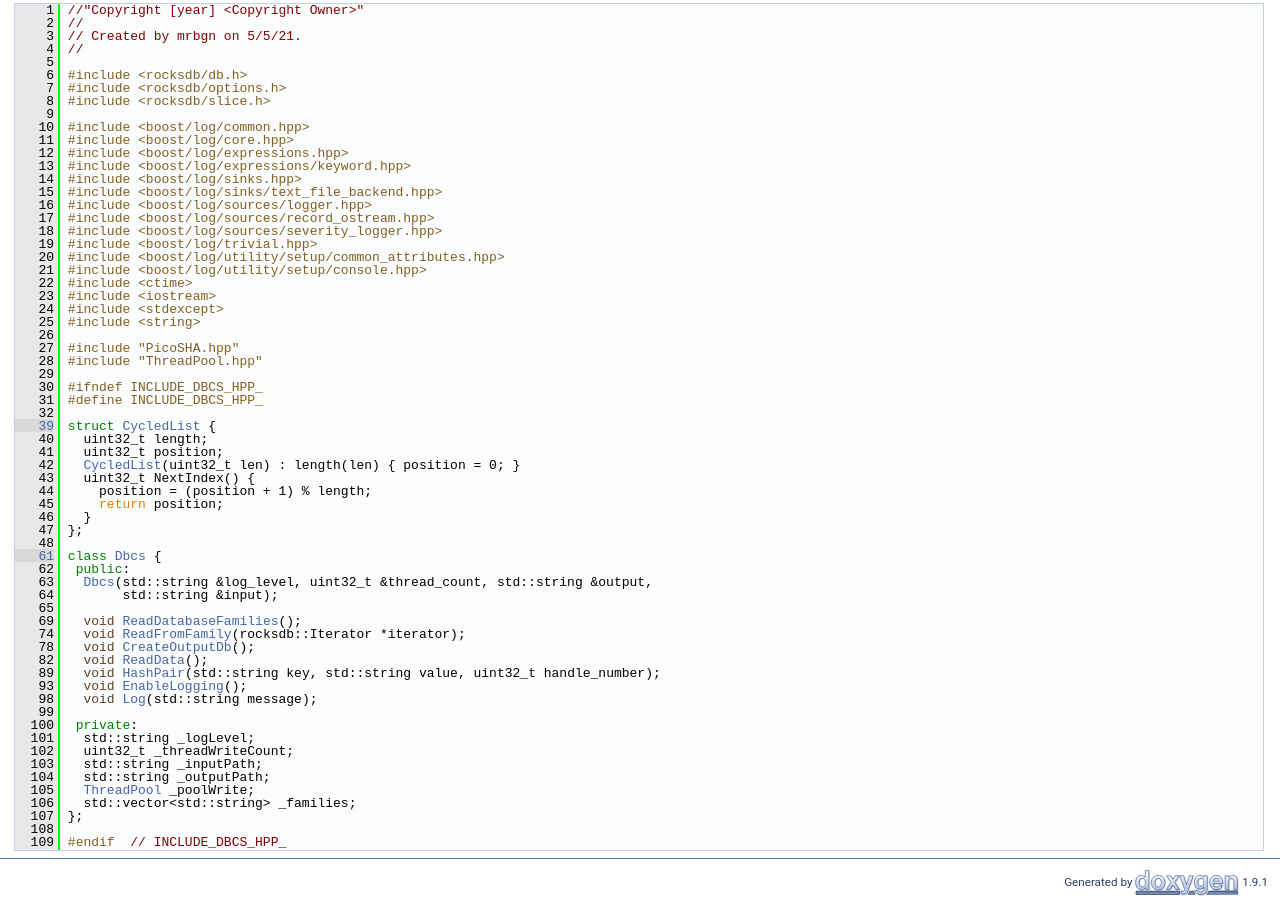
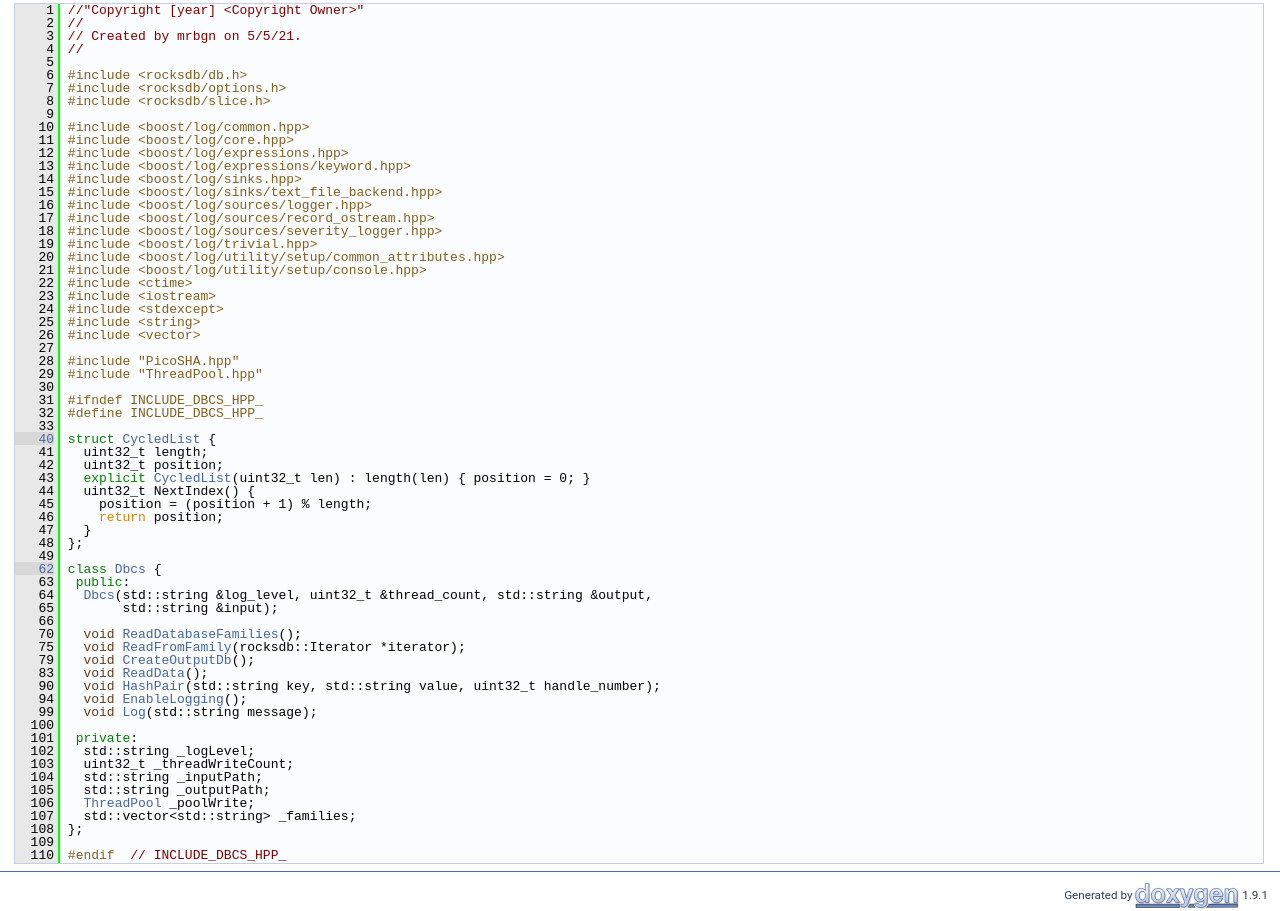
Before and after one commit to theatz/lab-10-families, a plain HTML site: page Dbcs_8hpp_source.html in a window 1280 px wide. Shown: the part 208-1119 px from the top of the page. Drawn offline with Linux system fonts and the light colour scheme.

Commit message:
deploy: 79ad48f07f25a021600309fe474979b6e984f846

```diff
--- a/Dbcs_8hpp_source.html
+++ b/Dbcs_8hpp_source.html
@@ -95,47 +95,48 @@ $(function() {
 <div class="line"><a name="l00023"></a><span class="lineno">   23</span>&#160;<span class="preprocessor">#include &lt;iostream&gt;</span></div>
 <div class="line"><a name="l00024"></a><span class="lineno">   24</span>&#160;<span class="preprocessor">#include &lt;stdexcept&gt;</span></div>
 <div class="line"><a name="l00025"></a><span class="lineno">   25</span>&#160;<span class="preprocessor">#include &lt;string&gt;</span></div>
-<div class="line"><a name="l00026"></a><span class="lineno">   26</span>&#160; </div>
-<div class="line"><a name="l00027"></a><span class="lineno">   27</span>&#160;<span class="preprocessor">#include &quot;PicoSHA.hpp&quot;</span></div>
-<div class="line"><a name="l00028"></a><span class="lineno">   28</span>&#160;<span class="preprocessor">#include &quot;ThreadPool.hpp&quot;</span></div>
-<div class="line"><a name="l00029"></a><span class="lineno">   29</span>&#160; </div>
-<div class="line"><a name="l00030"></a><span class="lineno">   30</span>&#160;<span class="preprocessor">#ifndef INCLUDE_DBCS_HPP_</span></div>
-<div class="line"><a name="l00031"></a><span class="lineno">   31</span>&#160;<span class="preprocessor">#define INCLUDE_DBCS_HPP_</span></div>
-<div class="line"><a name="l00032"></a><span class="lineno">   32</span>&#160; </div>
-<div class="line"><a name="l00039"></a><span class="lineno"><a class="line" href="structCycledList.html">   39</a></span>&#160;<span class="keyword">struct </span><a class="code" href="structCycledList.html">CycledList</a> {</div>
-<div class="line"><a name="l00040"></a><span class="lineno">   40</span>&#160;  uint32_t length;</div>
-<div class="line"><a name="l00041"></a><span class="lineno">   41</span>&#160;  uint32_t position;</div>
-<div class="line"><a name="l00042"></a><span class="lineno">   42</span>&#160;  <a class="code" href="structCycledList.html">CycledList</a>(uint32_t len) : length(len) { position = 0; }</div>
-<div class="line"><a name="l00043"></a><span class="lineno">   43</span>&#160;  uint32_t NextIndex() {</div>
-<div class="line"><a name="l00044"></a><span class="lineno">   44</span>&#160;    position = (position + 1) % length;</div>
-<div class="line"><a name="l00045"></a><span class="lineno">   45</span>&#160;    <span class="keywordflow">return</span> position;</div>
-<div class="line"><a name="l00046"></a><span class="lineno">   46</span>&#160;  }</div>
-<div class="line"><a name="l00047"></a><span class="lineno">   47</span>&#160;};</div>
-<div class="line"><a name="l00048"></a><span class="lineno">   48</span>&#160; </div>
-<div class="line"><a name="l00061"></a><span class="lineno"><a class="line" href="classDbcs.html">   61</a></span>&#160;<span class="keyword">class </span><a class="code" href="classDbcs.html">Dbcs</a> {</div>
-<div class="line"><a name="l00062"></a><span class="lineno">   62</span>&#160; <span class="keyword">public</span>:</div>
-<div class="line"><a name="l00063"></a><span class="lineno">   63</span>&#160;  <a class="code" href="classDbcs.html">Dbcs</a>(std::string &amp;log_level, uint32_t &amp;thread_count, std::string &amp;output,</div>
-<div class="line"><a name="l00064"></a><span class="lineno">   64</span>&#160;       std::string &amp;input);</div>
-<div class="line"><a name="l00065"></a><span class="lineno">   65</span>&#160; </div>
-<div class="line"><a name="l00069"></a><span class="lineno">   69</span>&#160;  <span class="keywordtype">void</span> <a class="code" href="classDbcs.html#a3842cce534498746df0f2c69630e9918">ReadDatabaseFamilies</a>();</div>
-<div class="line"><a name="l00074"></a><span class="lineno">   74</span>&#160;  <span class="keywordtype">void</span> <a class="code" href="classDbcs.html#a1a8a423ffdf7a1edfd323b0f6cc124aa">ReadFromFamily</a>(rocksdb::Iterator *iterator);</div>
-<div class="line"><a name="l00078"></a><span class="lineno">   78</span>&#160;  <span class="keywordtype">void</span> <a class="code" href="classDbcs.html#a214c5fc1ac4e2bb92162cf128c0907c2">CreateOutputDb</a>();</div>
-<div class="line"><a name="l00082"></a><span class="lineno">   82</span>&#160;  <span class="keywordtype">void</span> <a class="code" href="classDbcs.html#ad57b653c27ad5849ced6a303445c1db3">ReadData</a>();</div>
-<div class="line"><a name="l00089"></a><span class="lineno">   89</span>&#160;  <span class="keywordtype">void</span> <a class="code" href="classDbcs.html#ae0a34372306a9ebc224a7339f53511cc">HashPair</a>(std::string key, std::string value, uint32_t handle_number);</div>
-<div class="line"><a name="l00093"></a><span class="lineno">   93</span>&#160;  <span class="keywordtype">void</span> <a class="code" href="classDbcs.html#a8922e778ffcfc9afc439cd9e6675fe7d">EnableLogging</a>();</div>
-<div class="line"><a name="l00098"></a><span class="lineno">   98</span>&#160;  <span class="keywordtype">void</span> <a class="code" href="classDbcs.html#a8cf8338f6997bd6c34d864025a27d139">Log</a>(std::string message);</div>
-<div class="line"><a name="l00099"></a><span class="lineno">   99</span>&#160; </div>
-<div class="line"><a name="l00100"></a><span class="lineno">  100</span>&#160; <span class="keyword">private</span>:</div>
-<div class="line"><a name="l00101"></a><span class="lineno">  101</span>&#160;  std::string _logLevel;</div>
-<div class="line"><a name="l00102"></a><span class="lineno">  102</span>&#160;  uint32_t _threadWriteCount;</div>
-<div class="line"><a name="l00103"></a><span class="lineno">  103</span>&#160;  std::string _inputPath;</div>
-<div class="line"><a name="l00104"></a><span class="lineno">  104</span>&#160;  std::string _outputPath;</div>
-<div class="line"><a name="l00105"></a><span class="lineno">  105</span>&#160;  <a class="code" href="classThreadPool.html">ThreadPool</a> _poolWrite;</div>
-<div class="line"><a name="l00106"></a><span class="lineno">  106</span>&#160;  std::vector&lt;std::string&gt; _families;</div>
-<div class="line"><a name="l00107"></a><span class="lineno">  107</span>&#160;};</div>
-<div class="line"><a name="l00108"></a><span class="lineno">  108</span>&#160; </div>
-<div class="line"><a name="l00109"></a><span class="lineno">  109</span>&#160;<span class="preprocessor">#endif  </span><span class="comment">// INCLUDE_DBCS_HPP_</span></div>
-<div class="ttc" id="aclassDbcs_html"><div class="ttname"><a href="classDbcs.html">Dbcs</a></div><div class="ttdoc">Class to operate with existed ( created by time ) rocksdb DataBase.</div><div class="ttdef"><b>Definition:</b> Dbcs.hpp:61</div></div>
+<div class="line"><a name="l00026"></a><span class="lineno">   26</span>&#160;<span class="preprocessor">#include &lt;vector&gt;</span></div>
+<div class="line"><a name="l00027"></a><span class="lineno">   27</span>&#160; </div>
+<div class="line"><a name="l00028"></a><span class="lineno">   28</span>&#160;<span class="preprocessor">#include &quot;PicoSHA.hpp&quot;</span></div>
+<div class="line"><a name="l00029"></a><span class="lineno">   29</span>&#160;<span class="preprocessor">#include &quot;ThreadPool.hpp&quot;</span></div>
+<div class="line"><a name="l00030"></a><span class="lineno">   30</span>&#160; </div>
+<div class="line"><a name="l00031"></a><span class="lineno">   31</span>&#160;<span class="preprocessor">#ifndef INCLUDE_DBCS_HPP_</span></div>
+<div class="line"><a name="l00032"></a><span class="lineno">   32</span>&#160;<span class="preprocessor">#define INCLUDE_DBCS_HPP_</span></div>
+<div class="line"><a name="l00033"></a><span class="lineno">   33</span>&#160; </div>
+<div class="line"><a name="l00040"></a><span class="lineno"><a class="line" href="structCycledList.html">   40</a></span>&#160;<span class="keyword">struct </span><a class="code" href="structCycledList.html">CycledList</a> {</div>
+<div class="line"><a name="l00041"></a><span class="lineno">   41</span>&#160;  uint32_t length;</div>
+<div class="line"><a name="l00042"></a><span class="lineno">   42</span>&#160;  uint32_t position;</div>
+<div class="line"><a name="l00043"></a><span class="lineno">   43</span>&#160;  <span class="keyword">explicit</span> <a class="code" href="structCycledList.html">CycledList</a>(uint32_t len) : length(len) { position = 0; }</div>
+<div class="line"><a name="l00044"></a><span class="lineno">   44</span>&#160;  uint32_t NextIndex() {</div>
+<div class="line"><a name="l00045"></a><span class="lineno">   45</span>&#160;    position = (position + 1) % length;</div>
+<div class="line"><a name="l00046"></a><span class="lineno">   46</span>&#160;    <span class="keywordflow">return</span> position;</div>
+<div class="line"><a name="l00047"></a><span class="lineno">   47</span>&#160;  }</div>
+<div class="line"><a name="l00048"></a><span class="lineno">   48</span>&#160;};</div>
+<div class="line"><a name="l00049"></a><span class="lineno">   49</span>&#160; </div>
+<div class="line"><a name="l00062"></a><span class="lineno"><a class="line" href="classDbcs.html">   62</a></span>&#160;<span class="keyword">class </span><a class="code" href="classDbcs.html">Dbcs</a> {</div>
+<div class="line"><a name="l00063"></a><span class="lineno">   63</span>&#160; <span class="keyword">public</span>:</div>
+<div class="line"><a name="l00064"></a><span class="lineno">   64</span>&#160;  <a class="code" href="classDbcs.html">Dbcs</a>(std::string &amp;log_level, uint32_t &amp;thread_count, std::string &amp;output,</div>
+<div class="line"><a name="l00065"></a><span class="lineno">   65</span>&#160;       std::string &amp;input);</div>
+<div class="line"><a name="l00066"></a><span class="lineno">   66</span>&#160; </div>
+<div class="line"><a name="l00070"></a><span class="lineno">   70</span>&#160;  <span class="keywordtype">void</span> <a class="code" href="classDbcs.html#a3842cce534498746df0f2c69630e9918">ReadDatabaseFamilies</a>();</div>
+<div class="line"><a name="l00075"></a><span class="lineno">   75</span>&#160;  <span class="keywordtype">void</span> <a class="code" href="classDbcs.html#a1a8a423ffdf7a1edfd323b0f6cc124aa">ReadFromFamily</a>(rocksdb::Iterator *iterator);</div>
+<div class="line"><a name="l00079"></a><span class="lineno">   79</span>&#160;  <span class="keywordtype">void</span> <a class="code" href="classDbcs.html#a214c5fc1ac4e2bb92162cf128c0907c2">CreateOutputDb</a>();</div>
+<div class="line"><a name="l00083"></a><span class="lineno">   83</span>&#160;  <span class="keywordtype">void</span> <a class="code" href="classDbcs.html#ad57b653c27ad5849ced6a303445c1db3">ReadData</a>();</div>
+<div class="line"><a name="l00090"></a><span class="lineno">   90</span>&#160;  <span class="keywordtype">void</span> <a class="code" href="classDbcs.html#ae0a34372306a9ebc224a7339f53511cc">HashPair</a>(std::string key, std::string value, uint32_t handle_number);</div>
+<div class="line"><a name="l00094"></a><span class="lineno">   94</span>&#160;  <span class="keywordtype">void</span> <a class="code" href="classDbcs.html#a8922e778ffcfc9afc439cd9e6675fe7d">EnableLogging</a>();</div>
+<div class="line"><a name="l00099"></a><span class="lineno">   99</span>&#160;  <span class="keywordtype">void</span> <a class="code" href="classDbcs.html#a8cf8338f6997bd6c34d864025a27d139">Log</a>(std::string message);</div>
+<div class="line"><a name="l00100"></a><span class="lineno">  100</span>&#160; </div>
+<div class="line"><a name="l00101"></a><span class="lineno">  101</span>&#160; <span class="keyword">private</span>:</div>
+<div class="line"><a name="l00102"></a><span class="lineno">  102</span>&#160;  std::string _logLevel;</div>
+<div class="line"><a name="l00103"></a><span class="lineno">  103</span>&#160;  uint32_t _threadWriteCount;</div>
+<div class="line"><a name="l00104"></a><span class="lineno">  104</span>&#160;  std::string _inputPath;</div>
+<div class="line"><a name="l00105"></a><span class="lineno">  105</span>&#160;  std::string _outputPath;</div>
+<div class="line"><a name="l00106"></a><span class="lineno">  106</span>&#160;  <a class="code" href="classThreadPool.html">ThreadPool</a> _poolWrite;</div>
+<div class="line"><a name="l00107"></a><span class="lineno">  107</span>&#160;  std::vector&lt;std::string&gt; _families;</div>
+<div class="line"><a name="l00108"></a><span class="lineno">  108</span>&#160;};</div>
+<div class="line"><a name="l00109"></a><span class="lineno">  109</span>&#160; </div>
+<div class="line"><a name="l00110"></a><span class="lineno">  110</span>&#160;<span class="preprocessor">#endif  </span><span class="comment">// INCLUDE_DBCS_HPP_</span></div>
+<div class="ttc" id="aclassDbcs_html"><div class="ttname"><a href="classDbcs.html">Dbcs</a></div><div class="ttdoc">Class to operate with existed ( created by time ) rocksdb DataBase.</div><div class="ttdef"><b>Definition:</b> Dbcs.hpp:62</div></div>
 <div class="ttc" id="aclassDbcs_html_a1a8a423ffdf7a1edfd323b0f6cc124aa"><div class="ttname"><a href="classDbcs.html#a1a8a423ffdf7a1edfd323b0f6cc124aa">Dbcs::ReadFromFamily</a></div><div class="ttdeci">void ReadFromFamily(rocksdb::Iterator *iterator)</div><div class="ttdoc">void to read from exact family</div><div class="ttdef"><b>Definition:</b> Dbcs.cpp:106</div></div>
 <div class="ttc" id="aclassDbcs_html_a214c5fc1ac4e2bb92162cf128c0907c2"><div class="ttname"><a href="classDbcs.html#a214c5fc1ac4e2bb92162cf128c0907c2">Dbcs::CreateOutputDb</a></div><div class="ttdeci">void CreateOutputDb()</div><div class="ttdoc">void to create new db with thread_count quanity of families</div><div class="ttdef"><b>Definition:</b> Dbcs.cpp:44</div></div>
 <div class="ttc" id="aclassDbcs_html_a3842cce534498746df0f2c69630e9918"><div class="ttname"><a href="classDbcs.html#a3842cce534498746df0f2c69630e9918">Dbcs::ReadDatabaseFamilies</a></div><div class="ttdeci">void ReadDatabaseFamilies()</div><div class="ttdoc">void to read all families</div><div class="ttdef"><b>Definition:</b> Dbcs.cpp:29</div></div>
@@ -144,7 +145,7 @@ $(function() {
 <div class="ttc" id="aclassDbcs_html_ad57b653c27ad5849ced6a303445c1db3"><div class="ttname"><a href="classDbcs.html#ad57b653c27ad5849ced6a303445c1db3">Dbcs::ReadData</a></div><div class="ttdeci">void ReadData()</div><div class="ttdoc">main void to read all data from input db</div><div class="ttdef"><b>Definition:</b> Dbcs.cpp:65</div></div>
 <div class="ttc" id="aclassDbcs_html_ae0a34372306a9ebc224a7339f53511cc"><div class="ttname"><a href="classDbcs.html#ae0a34372306a9ebc224a7339f53511cc">Dbcs::HashPair</a></div><div class="ttdeci">void HashPair(std::string key, std::string value, uint32_t handle_number)</div><div class="ttdoc">void to hash pairs and add it to output db</div><div class="ttdef"><b>Definition:</b> Dbcs.cpp:115</div></div>
 <div class="ttc" id="aclassThreadPool_html"><div class="ttname"><a href="classThreadPool.html">ThreadPool</a></div><div class="ttdef"><b>Definition:</b> ThreadPool.hpp:18</div></div>
-<div class="ttc" id="astructCycledList_html"><div class="ttname"><a href="structCycledList.html">CycledList</a></div><div class="ttdoc">Struct to forward key-value pairs to consumer.</div><div class="ttdef"><b>Definition:</b> Dbcs.hpp:39</div></div>
+<div class="ttc" id="astructCycledList_html"><div class="ttname"><a href="structCycledList.html">CycledList</a></div><div class="ttdoc">Struct to forward key-value pairs to consumer.</div><div class="ttdef"><b>Definition:</b> Dbcs.hpp:40</div></div>
 </div><!-- fragment --></div><!-- contents -->
 <!-- start footer part -->
 <hr class="footer"/><address class="footer"><small>
```
Also changed, not shown: structCycledList-members.html (+1 -1 lines).
